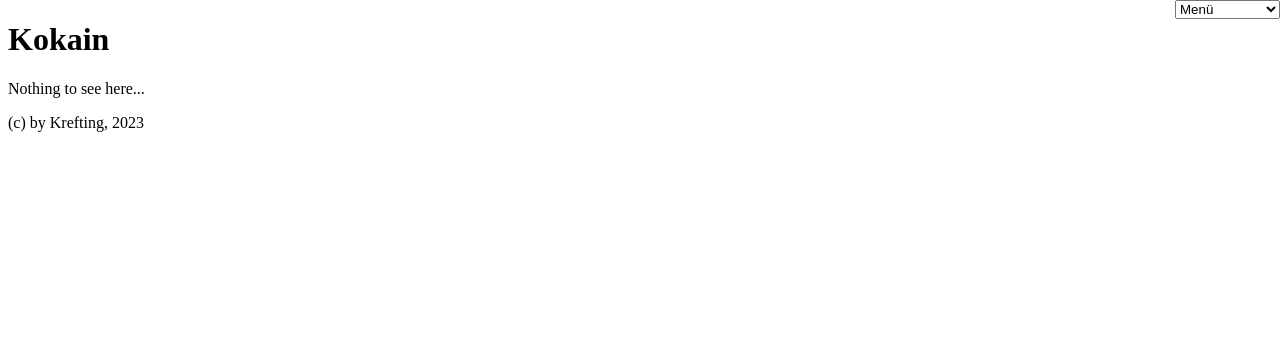
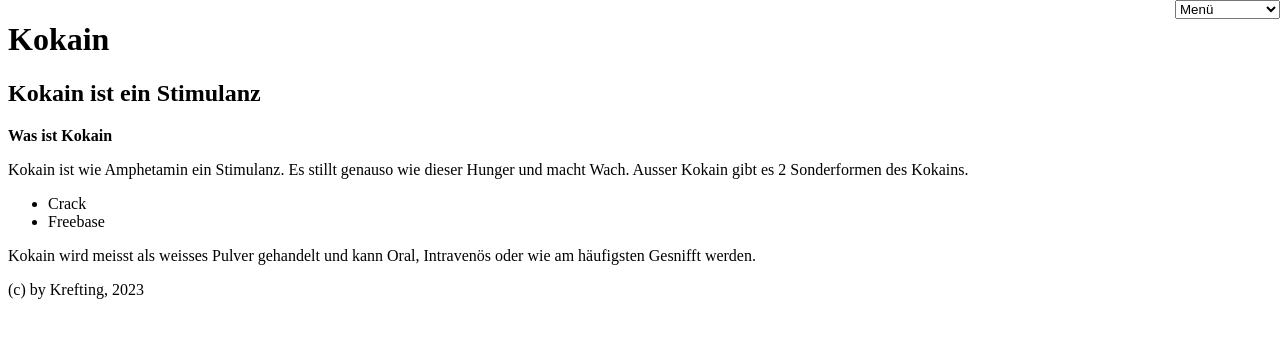
Before and after one commit to druginfosite/druginfosite.github.io, a plain HTML site: page kokain.html in a window 1280 px wide. Drawn offline with Linux system fonts and the light colour scheme.

Commit message:
Update kokain.html

```diff
--- a/kokain.html
+++ b/kokain.html
@@ -29,7 +29,17 @@
 </head>
 
 <body>
-  <p>Nothing to see here...</p>
+  <h2>Kokain ist ein Stimulanz</h2>
+  <div>
+    <b>Was ist Kokain</b>
+    <div>
+      <p>Kokain ist wie Amphetamin ein Stimulanz. Es stillt genauso wie dieser Hunger und macht Wach. Ausser Kokain gibt es 2 Sonderformen des Kokains.<ul>
+        <li>Crack</li>
+        <li>Freebase</li>
+      </ul>Kokain wird meisst als weisses Pulver gehandelt und kann Oral, Intravenös oder wie am häufigsten Gesnifft werden.
+      </p>
+    </div>
+  </div>
   <!-- Project -->
   <script src="script/main.js"></script>
 </body>
```
